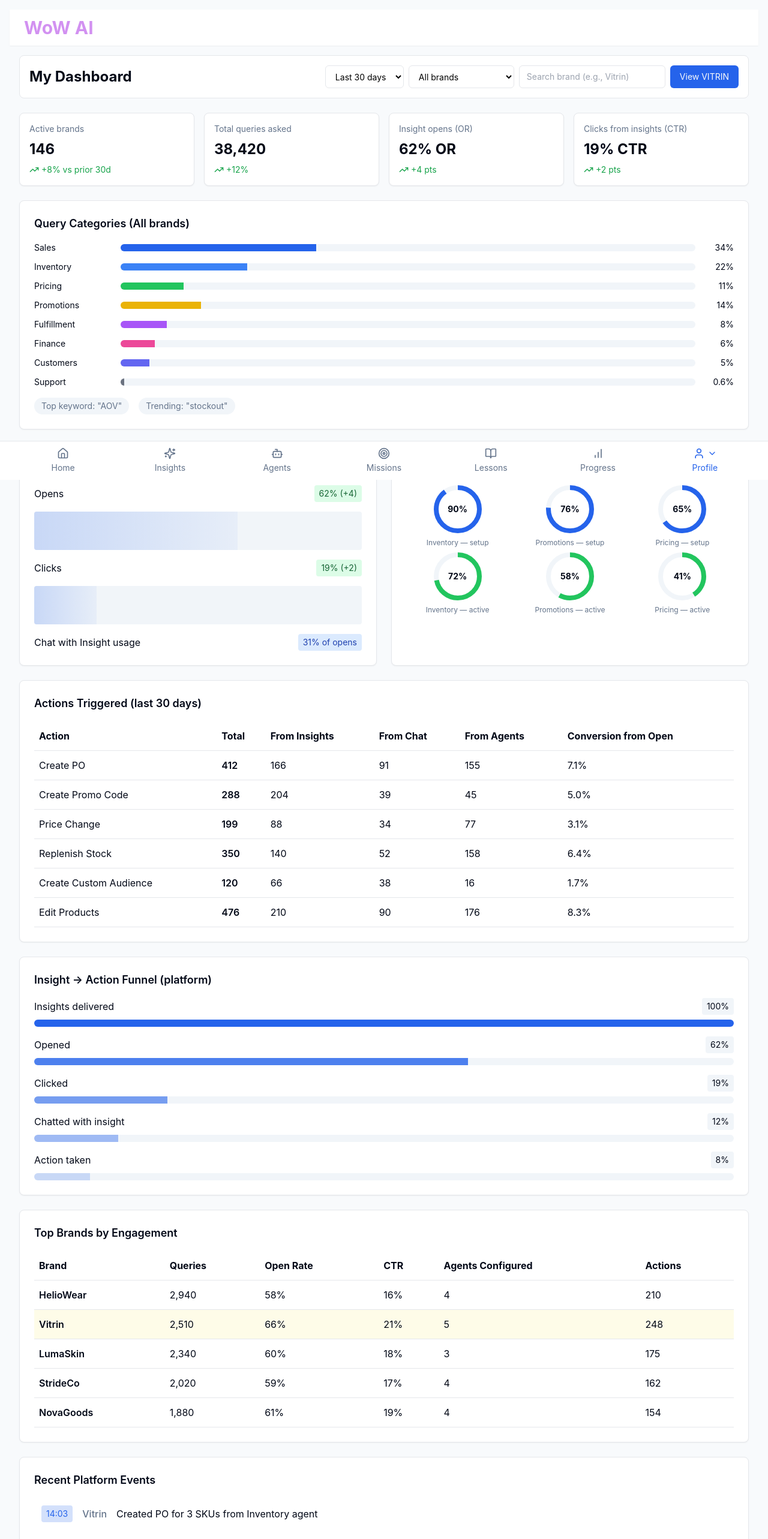
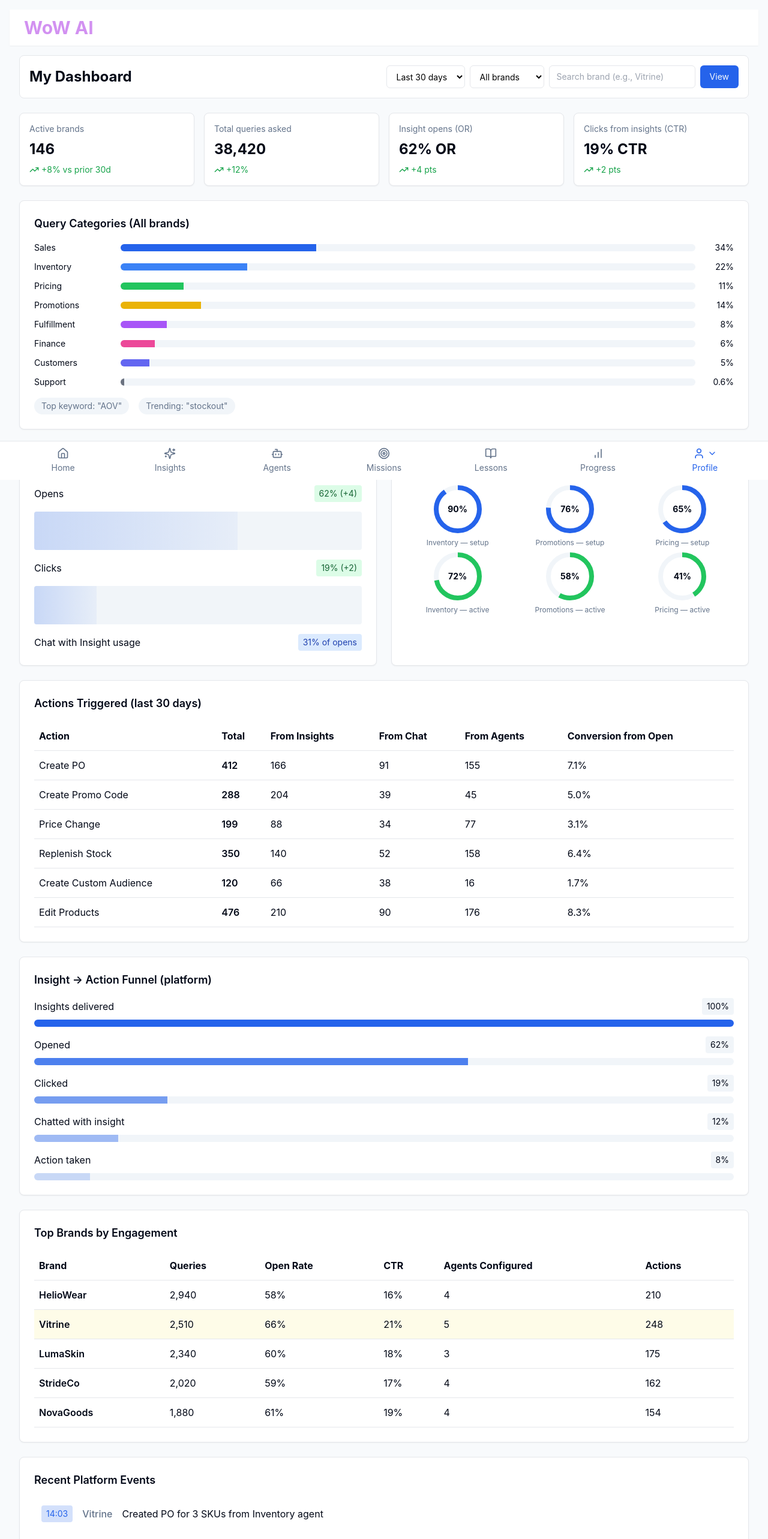
Before and after one commit to getwowai/mockups, a React (Create React App) app: page /me in a window 1280 px wide. Shown: the top 2566 px of the page at 60% size. Built offline with nearby package versions, Linux system fonts and the light colour scheme.

Commit message:
Update brand drop down

```diff
--- a/src/components/AdminAnalytics.tsx
+++ b/src/components/AdminAnalytics.tsx
@@ -1,4 +1,5 @@
 import React, { useState } from 'react';
+import { useNavigate } from 'react-router-dom';
 import {
   TrendingUp,
   TrendingDown,
@@ -51,9 +52,17 @@ interface Activity {
 }
 
 export default function AdminAnalytics() {
+  const navigate = useNavigate();
   const [dateRange, setDateRange] = useState('Last 30 days');
   const [segment, setSegment] = useState('All brands');
   const [searchTerm, setSearchTerm] = useState('');
+
+  const handleBrandChange = (brandName: string) => {
+    setSegment(brandName);
+    if (brandName !== 'All brands') {
+      navigate('/brand');
+    }
+  };
 
   const kpiData: KPIData[] = [
     { label: 'Active brands', value: '146', change: '+8% vs prior 30d', isPositive: true },
@@ -84,14 +93,14 @@ export default function AdminAnalytics() {
 
   const topBrands: Brand[] = [
     { name: 'HelioWear', queries: 2940, openRate: '58%', ctr: '16%', agentsConfigured: 4, actions: 210 },
-    { name: 'Vitrin', queries: 2510, openRate: '66%', ctr: '21%', agentsConfigured: 5, actions: 248, isHighlighted: true },
+    { name: 'Vitrine', queries: 2510, openRate: '66%', ctr: '21%', agentsConfigured: 5, actions: 248, isHighlighted: true },
     { name: 'LumaSkin', queries: 2340, openRate: '60%', ctr: '18%', agentsConfigured: 3, actions: 175 },
     { name: 'StrideCo', queries: 2020, openRate: '59%', ctr: '17%', agentsConfigured: 4, actions: 162 },
     { name: 'NovaGoods', queries: 1880, openRate: '61%', ctr: '19%', agentsConfigured: 4, actions: 154 },
   ];
 
   const recentActivities: Activity[] = [
-    { time: '14:03', brand: 'Vitrin', action: 'Created PO for 3 SKUs from Inventory agent' },
+    { time: '14:03', brand: 'Vitrine', action: 'Created PO for 3 SKUs from Inventory agent' },
     { time: '13:55', brand: 'StrideCo', action: 'Ran Pricing Strategist — 2 price increases scheduled' },
     { time: '13:20', brand: 'LumaSkin', action: 'Promo code "SUMMER15" created from insight' },
     { time: '12:41', brand: 'NovaGoods', action: 'Replenished stock for SKU‑8891' },
@@ -130,22 +139,26 @@ export default function AdminAnalytics() {
             </select>
             <select
               value={segment}
-              onChange={(e) => setSegment(e.target.value)}
+              onChange={(e) => handleBrandChange(e.target.value)}
               className="border rounded-md px-3 py-2 text-sm bg-background"
             >
               <option>All brands</option>
-              <option>New brands (≤30d)</option>
-              <option>Enterprise</option>
+              {topBrands
+                .slice()
+                .sort((a, b) => a.name.localeCompare(b.name))
+                .map((brand, index) => (
+                  <option key={index} value={brand.name}>{brand.name}</option>
+                ))}
             </select>
             <input
               type="search"
-              placeholder="Search brand (e.g., Vitrin)"
+              placeholder="Search brand (e.g., Vitrine)"
               value={searchTerm}
               onChange={(e) => setSearchTerm(e.target.value)}
               className="border rounded-md px-3 py-2 text-sm bg-background"
             />
             <button className="bg-primary text-primary-foreground px-4 py-2 rounded-md text-sm hover:bg-primary/90">
-              View VITRIN
+              View
             </button>
           </div>
         </div>
--- a/src/components/BrandAnalytics.tsx
+++ b/src/components/BrandAnalytics.tsx
@@ -188,11 +188,11 @@ export default function BrandAnalytics() {
     },
     {
       type: 'Tip',
-      message: 'Vitrin responds well to "Chat with Insight" (31% usage). Consider onboarding to Pricing agent.'
+      message: 'Vitrine responds well to "Chat with Insight" (31% usage). Consider onboarding to Pricing agent.'
     },
     {
       type: 'Benchmark',
-      message: 'Vitrin\'s OR 75% vs platform median 62% — top quartile.'
+      message: 'Vitrine\'s OR 75% vs platform median 62% — top quartile.'
     },
   ];
 
@@ -271,7 +271,7 @@ export default function BrandAnalytics() {
             <div className="w-9 h-9 bg-primary rounded-lg text-primary-foreground flex items-center justify-center font-bold">
               V
             </div>
-            <h1 className="text-2xl font-bold text-foreground">Brand Analytics — Vitrin</h1>
+            <h1 className="text-2xl font-bold text-foreground">Brand Analytics — Vitrine</h1>
           </div>
           <div className="flex flex-wrap gap-2">
             <select
```
